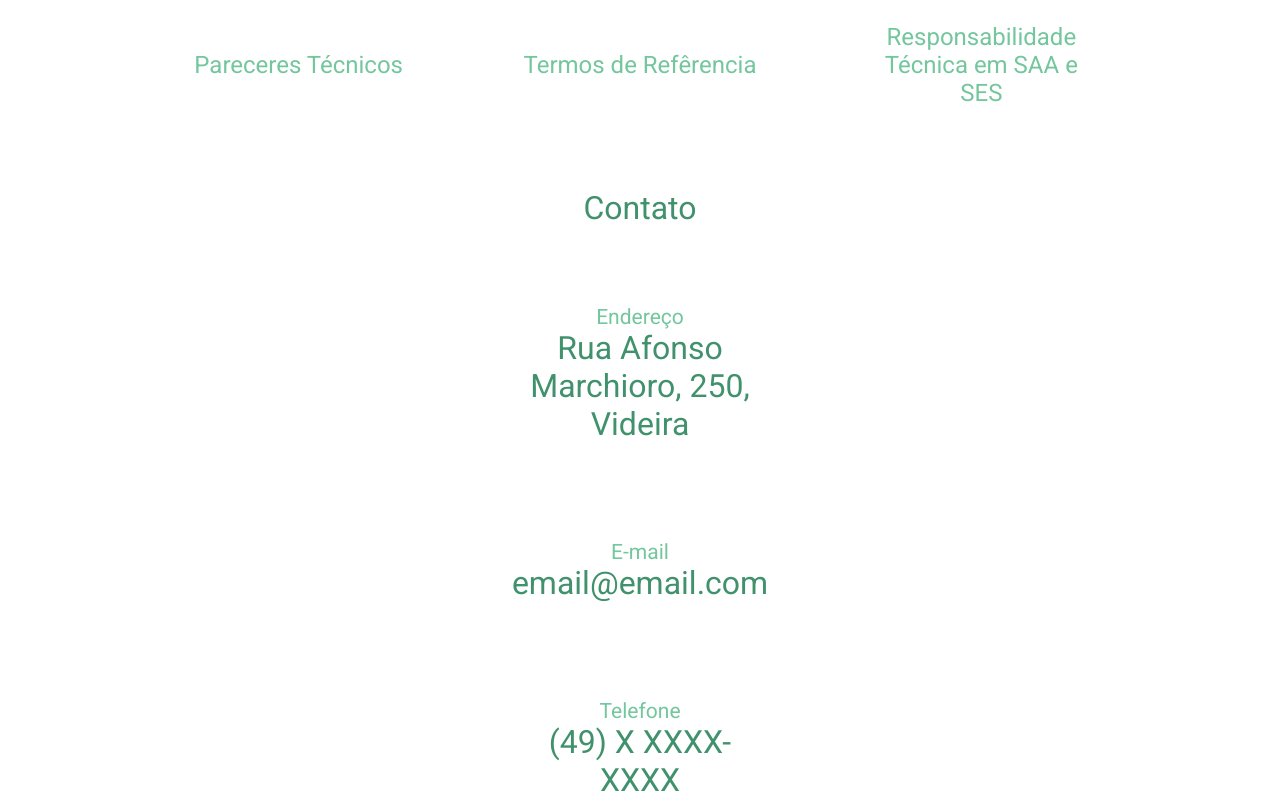
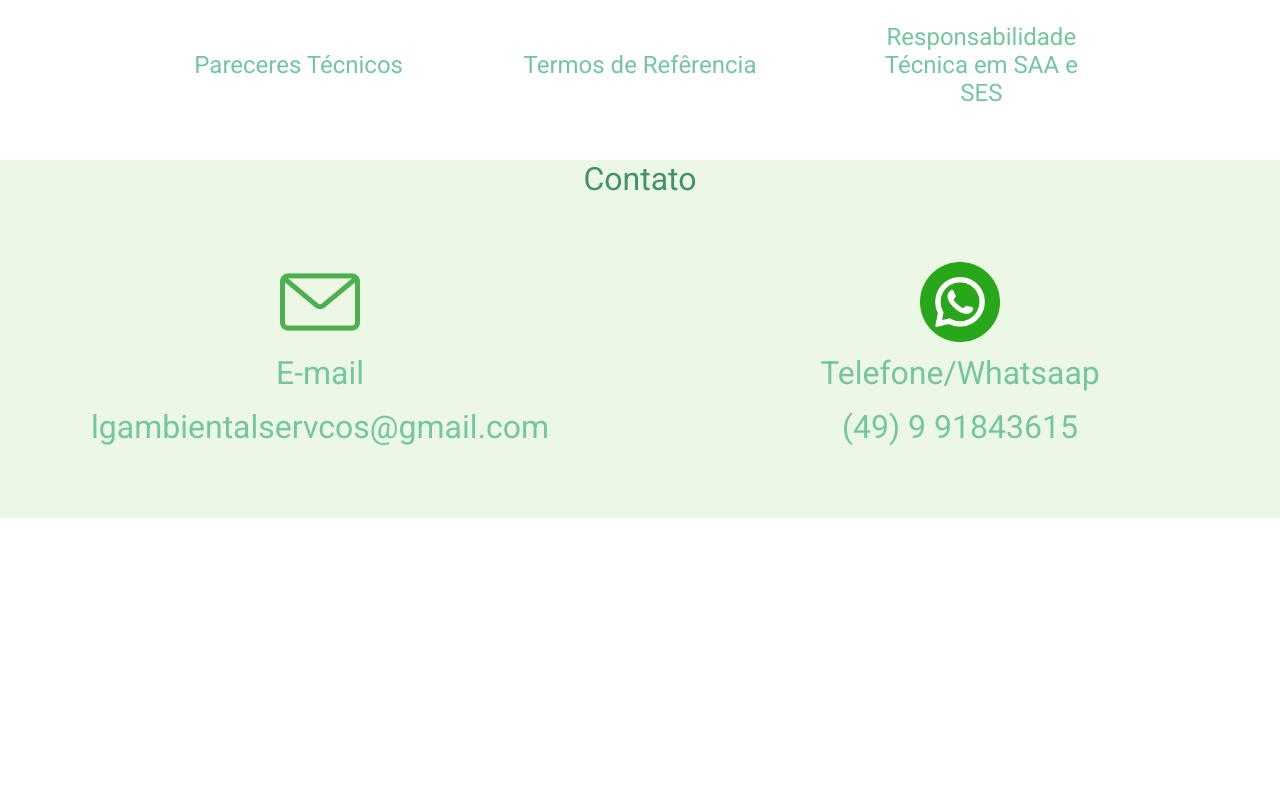
Before and after one commit to mateusgiroletti/landing-page-lg-ambiental, a plain HTML site: page index.html in a window 1280 px wide. Shown: the part 3160-3960 px from the top of the page. After the commit the page ends 3678 px from the top, so only its background shows below. Drawn offline with Linux system fonts and the light colour scheme.

Commit message:
create contact section

```diff
--- a/index.html
+++ b/index.html
@@ -148,17 +148,19 @@
                 <h1>Contato</h1>
             </header>
             <section id="contact-content">
-                <section id="address-content">
-                    <h3>Endereço</h3>
-                    <p>Rua Afonso Marchioro, 250, Videira</p>
-                </section>
                 <section id="email-content">
-                    <h3>E-mail</h3>
-                    <p>email@email.com</p>
+                    <a href="mailto:lgambientalservcos@gmail.com?subject=Contratar Serviço&body=Desejo contratar seus serviços">
+                        <img src="assets/e-mail.png" alt="E-mail">
+                    </a>
+                    <span>E-mail</span>
+                    <span>lgambientalservcos@gmail.com</span>
                 </section>
                 <section id="phone-content">
-                    <h3>Telefone</h3>
-                    <p>(49) X XXXX-XXXX</p>
+                    <a href="https://wa.me//554991843615?text=Ol%c3%a1+desejo+contratar+seu+servi%c3%a7o">
+                        <img src="assets/whatsapp.png" alt="Whatsapp">
+                    </a>
+                    <span>Telefone/Whatsaap</span>
+                    <span>(49) 9 91843615</span>
                 </section>
             </section>
         </section>
--- a/styles.css
+++ b/styles.css
@@ -206,7 +206,7 @@ header nav ul li a:hover {
     color: var(--secondary-color);
 }
 
-#values #values-content{
+#values #values-content {
     display: flex;
     flex-direction: column;
     align-items: center;
@@ -214,23 +214,23 @@ header nav ul li a:hover {
     height: 85%;
 }
 
-#values #values-content section{
+#values #values-content section {
     display: flex;
     align-items: center;
 }
 
-#values #values-content section .values-content-title{
+#values #values-content section .values-content-title {
     width: 15vw;
     color: var(--secondary-color);
     margin-right: 15rem;
 }
 
-#values #values-content section .values-content-description{
+#values #values-content section .values-content-description {
     width: 35vw;
     display: flex;
 }
 
-#values #values-content section .values-content-description p{
+#values #values-content section .values-content-description p {
     color: var(--main-color);
     font-size: 1.8rem;
 }
@@ -253,14 +253,14 @@ header nav ul li a:hover {
     color: var(--secondary-color);
 }
 
-#services-content{
+#services-content {
     display: grid;
     grid-template-columns: auto auto auto;
     place-items: center;
     height: 85%;
 }
 
-#services-content article{
+#services-content article {
     display: flex;
     align-items: center;
     justify-content: center;
@@ -271,8 +271,8 @@ header nav ul li a:hover {
 }
 
 #contact {
-    height: 80vh;
-    width: 80vw;
+    width: 100%;
+    background-color: #ECF8E5;
 }
 
 #contact header {
@@ -288,30 +288,32 @@ header nav ul li a:hover {
     color: var(--secondary-color);
 }
 
-#contact-content{
-    height: 85%;
+#contact-content {
+    height: 50%;
+    display: flex;
+    align-items: center;
+    justify-content: center;
+}
+
+#contact-content section {
+    margin: 0 5rem;
+    height: 20rem;
+    width: 30rem;
     display: flex;
     flex-direction: column;
     align-items: center;
+    justify-content: center;
 }
 
-#contact-content section{
-    display: flex;
-    flex-direction: column;
-    align-items: center;
-    max-width: 20vw;
-    margin: 3rem;
-
+#contact-content section a img {
+    height: 5rem;
+    width: 5rem;
 }
 
-#contact-content section h3{
-    font-weight: normal;
-    color: var(--main-color);
-}
-
-#contact-content section p{
+#contact-content section span {
     font-size: 2rem;
     font-weight: normal;
     text-align: center;
-    color: var(--secondary-color);
+    color: var(--main-color);
+    margin: 0.5rem;
 }
```
Also changed, not shown: assets/e-mail.png (added), assets/whatsapp.png (added).
